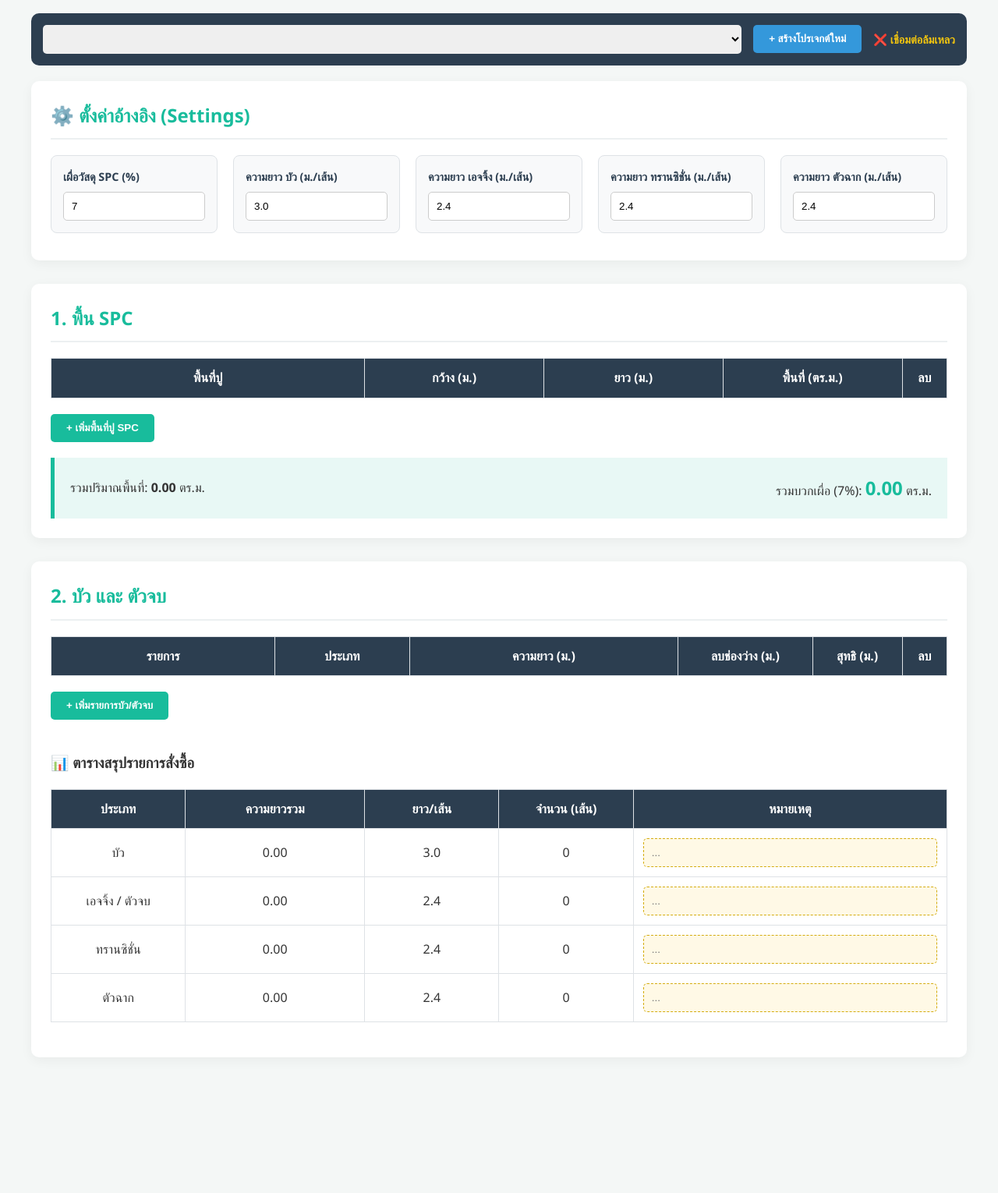
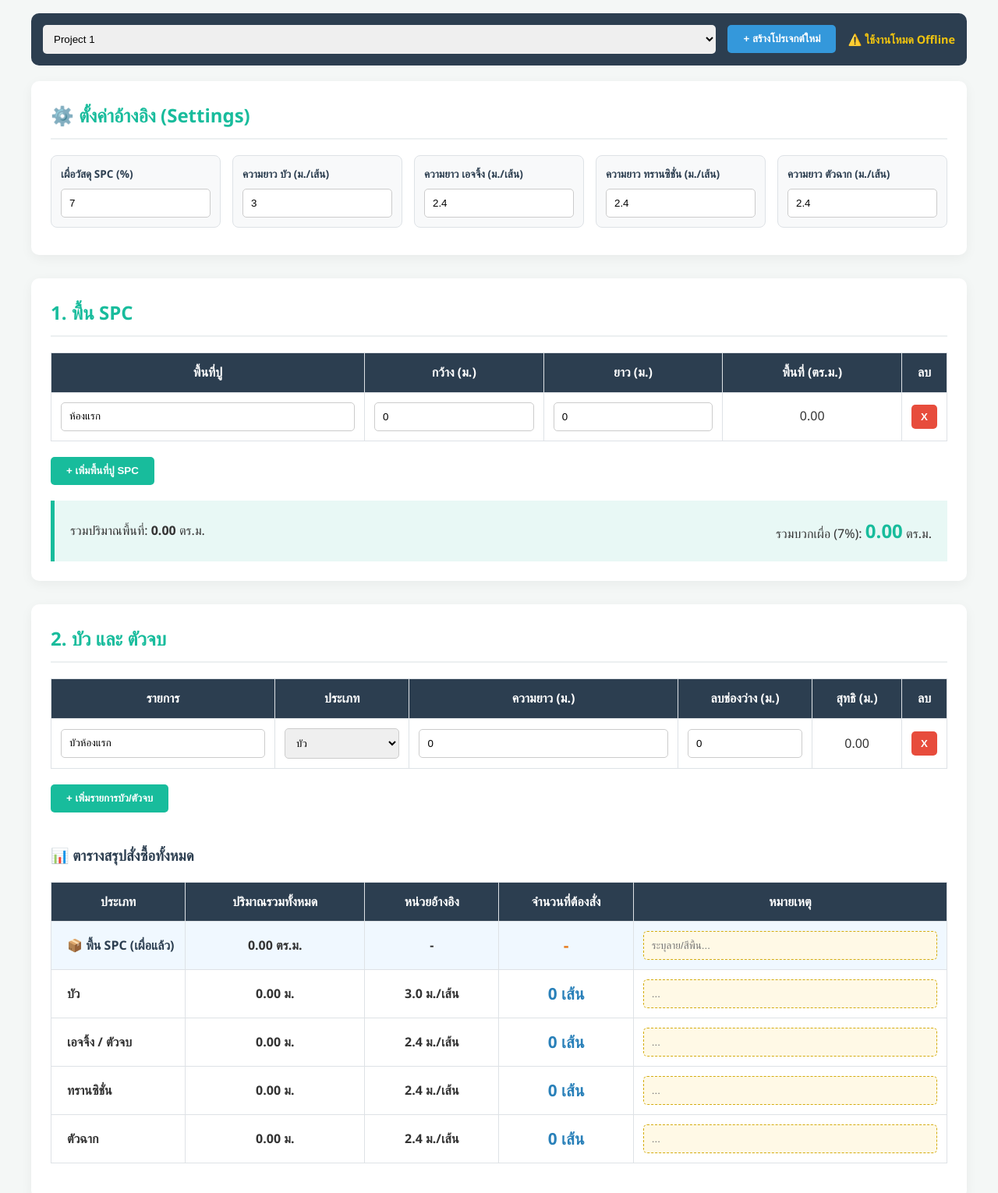
Before and after one commit to chutimonitgen12/Floor_Material_Database, a plain HTML site: page index.html in a window 1280 px wide. Shown: the part 96-1626 px from the top of the page at 78% size. Before the commit the page ends 1502 px from the top, so only its background shows below. Drawn offline with Linux system fonts and the light colour scheme; no server answers.

Commit message:
Add files via upload

```diff
--- a/index.html
+++ b/index.html
@@ -3,7 +3,7 @@
 <head>
     <meta charset="UTF-8">
     <meta name="viewport" content="width=device-width, initial-scale=1.0">
-    <title>โปรแกรมคำนวณวัสดุปูพื้น (ระบบ Cloud Database)</title>
+    <title>โปรแกรมคำนวณวัสดุปูพื้น (Cloud Database)</title>
     <style>
         :root { --primary: #2c3e50; --secondary: #18bc9c; --bg: #f4f7f6; --border: #dee2e6; }
         body { font-family: 'Segoe UI', Tahoma, sans-serif; background-color: var(--bg); color: #333; margin: 0; padding: 20px; line-height: 1.6; }
@@ -11,11 +11,11 @@
         h1 { text-align: center; color: var(--primary); margin-bottom: 20px; }
         .card { background: #fff; border-radius: 10px; box-shadow: 0 4px 15px rgba(0,0,0,0.05); padding: 25px; margin-bottom: 30px; }
         h2 { color: var(--secondary); border-bottom: 2px solid #ecf0f1; padding-bottom: 10px; margin-top: 0; }
-        .settings-grid { display: grid; grid-template-columns: repeat(auto-fit, minmax(200px, 1fr)); gap: 20px; margin-bottom: 10px; }
-        .setting-item { display: flex; flex-direction: column; background: #f8f9fa; padding: 15px; border-radius: 8px; border: 1px solid var(--border); }
-        .setting-item label { margin-bottom: 8px; font-weight: 600; color: var(--primary); font-size: 0.9em; }
+        .settings-grid { display: grid; grid-template-columns: repeat(auto-fit, minmax(180px, 1fr)); gap: 15px; margin-bottom: 10px; }
+        .setting-item { display: flex; flex-direction: column; background: #f8f9fa; padding: 12px; border-radius: 8px; border: 1px solid var(--border); }
+        .setting-item label { margin-bottom: 8px; font-weight: 600; color: var(--primary); font-size: 0.85em; }
         table { width: 100%; border-collapse: collapse; margin-bottom: 20px; }
-        th, td { border: 1px solid var(--border); padding: 12px; text-align: center; }
+        th, td { border: 1px solid var(--border); padding: 12px; text-align: center; vertical-align: middle; }
         th { background-color: var(--primary); color: white; white-space: nowrap; }
         input, select { width: 100%; padding: 10px; border: 1px solid #ccc; border-radius: 5px; box-sizing: border-box; }
         button { background-color: var(--secondary); color: white; border: none; padding: 10px 20px; border-radius: 5px; cursor: pointer; font-weight: bold; }
@@ -24,11 +24,12 @@
         .summary-box { background-color: #e8f8f5; border-left: 5px solid var(--secondary); padding: 20px; margin-top: 20px; display: flex; justify-content: space-between; align-items: center; }
         .note-cell input { background-color: #fff9e6; border: 1px dashed #d4ac0d; }
 
-        .project-bar { display: flex; gap: 15px; background: var(--primary); padding: 15px; border-radius: 10px; margin-bottom: 20px; align-items: center; }
-        .project-bar select { flex: 1; padding: 10px; border-radius: 5px; border: none; }
+        .project-bar { display: flex; gap: 15px; background: var(--primary); padding: 15px; border-radius: 10px; margin-bottom: 20px; align-items: center; flex-wrap: wrap; }
+        .project-bar select { flex: 1; padding: 10px; border-radius: 5px; border: none; min-width: 200px; }
         .project-bar button { background: #3498db; }
         .project-bar button:hover { background: #2980b9; }
         .status { color: #f1c40f; font-size: 0.9em; margin-left: auto; font-weight: bold; }
+        .sum-table td { font-weight: bold; }
     </style>
 </head>
 <body>
@@ -78,15 +79,54 @@
         </div>
         <button onclick="addProfileRow()">+ เพิ่มรายการบัว/ตัวจบ</button>
 
-        <h3 style="margin-top: 40px;">📊 ตารางสรุปรายการสั่งซื้อ</h3>
+        <h3 style="margin-top: 40px; color: var(--primary);">📊 ตารางสรุปสั่งซื้อทั้งหมด</h3>
         <div style="overflow-x: auto;">
             <table class="sum-table">
-                <thead><tr><th width="15%">ประเภท</th><th width="20%">ความยาวรวม</th><th width="15%">ยาว/เส้น</th><th width="15%">จำนวน (เส้น)</th><th width="35%">หมายเหตุ</th></tr></thead>
+                <thead>
+                    <tr>
+                        <th width="15%">ประเภท</th>
+                        <th width="20%">ปริมาณรวมทั้งหมด</th>
+                        <th width="15%">หน่วยอ้างอิง</th>
+                        <th width="15%">จำนวนที่ต้องสั่ง</th>
+                        <th width="35%">หมายเหตุ</th>
+                    </tr>
+                </thead>
                 <tbody>
-                    <tr><td>บัว</td><td id="sum-bua-len">0.00</td><td id="ref-bua">3.0</td><td id="qty-bua">0</td><td class="note-cell"><input type="text" id="note-bua" oninput="calculateAll()" placeholder="..."></td></tr>
-                    <tr><td>เอจจิ้ง / ตัวจบ</td><td id="sum-edging-len">0.00</td><td id="ref-edging">2.4</td><td id="qty-edging">0</td><td class="note-cell"><input type="text" id="note-edging" oninput="calculateAll()" placeholder="..."></td></tr>
-                    <tr><td>ทรานซิชั่น</td><td id="sum-trans-len">0.00</td><td id="ref-trans">2.4</td><td id="qty-trans">0</td><td class="note-cell"><input type="text" id="note-trans" oninput="calculateAll()" placeholder="..."></td></tr>
-                    <tr><td>ตัวฉาก</td><td id="sum-corner-len">0.00</td><td id="ref-corner">2.4</td><td id="qty-corner">0</td><td class="note-cell"><input type="text" id="note-corner" oninput="calculateAll()" placeholder="..."></td></tr>
+                    <tr style="background-color: #f0f8ff;">
+                        <td style="text-align:left; padding-left:20px; color: #2c3e50;">📦 พื้น SPC (เผื่อแล้ว)</td>
+                        <td><span id="sum-spc-area">0.00</span> ตร.ม.</td>
+                        <td>-</td>
+                        <td style="color:#e67e22; font-size:1.3em;">-</td>
+                        <td class="note-cell"><input type="text" id="note-spc" oninput="calculateAll()" placeholder="ระบุลาย/สีพื้น..."></td>
+                    </tr>
+                    <tr>
+                        <td style="text-align:left; padding-left:20px;">บัว</td>
+                        <td><span id="sum-bua-len">0.00</span> ม.</td>
+                        <td><span id="ref-bua">3.0</span> ม./เส้น</td>
+                        <td style="color:#2980b9; font-size:1.3em;"><span id="qty-bua">0</span> เส้น</td>
+                        <td class="note-cell"><input type="text" id="note-bua" oninput="calculateAll()" placeholder="..."></td>
+                    </tr>
+                    <tr>
+                        <td style="text-align:left; padding-left:20px;">เอจจิ้ง / ตัวจบ</td>
+                        <td><span id="sum-edging-len">0.00</span> ม.</td>
+                        <td><span id="ref-edging">2.4</span> ม./เส้น</td>
+                        <td style="color:#2980b9; font-size:1.3em;"><span id="qty-edging">0</span> เส้น</td>
+                        <td class="note-cell"><input type="text" id="note-edging" oninput="calculateAll()" placeholder="..."></td>
+                    </tr>
+                    <tr>
+                        <td style="text-align:left; padding-left:20px;">ทรานซิชั่น</td>
+                        <td><span id="sum-trans-len">0.00</span> ม.</td>
+                        <td><span id="ref-trans">2.4</span> ม./เส้น</td>
+                        <td style="color:#2980b9; font-size:1.3em;"><span id="qty-trans">0</span> เส้น</td>
+                        <td class="note-cell"><input type="text" id="note-trans" oninput="calculateAll()" placeholder="..."></td>
+                    </tr>
+                    <tr>
+                        <td style="text-align:left; padding-left:20px;">ตัวฉาก</td>
+                        <td><span id="sum-corner-len">0.00</span> ม.</td>
+                        <td><span id="ref-corner">2.4</span> ม./เส้น</td>
+                        <td style="color:#2980b9; font-size:1.3em;"><span id="qty-corner">0</span> เส้น</td>
+                        <td class="note-cell"><input type="text" id="note-corner" oninput="calculateAll()" placeholder="..."></td>
+                    </tr>
                 </tbody>
             </table>
         </div>
@@ -94,51 +134,52 @@
 </div>
 
 <script>
-    // ⚠️ นำ URL เว็บแอปที่ก๊อปมาจาก Google Apps Script วางตรงนี้แทนเครื่องหมายคำพูดด้านล่าง
-    const WEB_APP_URL = "https://script.google.com/macros/s/AKfycbz4MLnSR5oLvCBu8cHJoAWTmEi_TJHYFGQpyW3Q1pxFV9gF7EmXRgeLdy_t-tIjBIMF/exec";
+    // ⚠️ อย่าลืมนำ URL เว็บแอปที่ก๊อปมาจาก Google Apps Script วางตรงนี้
+    const WEB_APP_URL = "วางURLของกูเกิลแอปสคริปต์ตรงนี้";
 
     let projects = {};
     let currentProject = '';
     let saveTimeout;
 
-    // โดนเรียกทันทีเมื่อเปิดหน้าเว็บ เพื่อดึงข้อมูลทั้งหมดจาก Cloud มาเก็บไว้ก่อน
     async function syncFromCloud() {
         document.getElementById('save-status').innerText = '⏳ กำลังดึงข้อมูลจาก Cloud...';
         try {
+            if(WEB_APP_URL.includes("วางURL")) throw new Error("No URL");
+
             let response = await fetch(WEB_APP_URL);
             projects = await response.json();
 
-            if (Object.keys(projects).length === 0) {
-                projects["Project 1"] = getEmptyProjectData();
-            }
+            if (Object.keys(projects).length === 0) projects["Project 1"] = getEmptyProjectData();
             currentProject = Object.keys(projects)[0];
             updateProjectSelector();
             loadProject();
             document.getElementById('save-status').innerText = '✔️ คลาวด์พร้อมใช้งาน';
         } catch (error) {
-            document.getElementById('save-status').innerText = '❌ เชื่อมต่อล้มเหลว';
-            console.error(error);
+            projects = JSON.parse(localStorage.getItem('offline_projects')) || { "Project 1": getEmptyProjectData() };
+            currentProject = Object.keys(projects)[0];
+            updateProjectSelector();
+            loadProject();
+            document.getElementById('save-status').innerText = '⚠️ ใช้งานโหมด Offline';
         }
     }
 
-    // ฟังก์ชันส่งข้อมูลขึ้นไปเซฟบน Google Sheets อัตโนมัติ
     async function syncToCloud() {
+        if(WEB_APP_URL.includes("วางURL")) {
+            localStorage.setItem('offline_projects', JSON.stringify(projects));
+            document.getElementById('save-status').innerText = '✔️ บันทึก Offline แล้ว';
+            return;
+        }
+
         document.getElementById('save-status').innerText = '💾 กำลังอัปโหลดข้อมูลคลาวด์...';
         try {
-            let payload = {
-                projectName: currentProject,
-                projectData: projects[currentProject]
-            };
-
-            // ส่งข้อมูลแบบ POST ไปที่ Apps Script
+            let payload = { projectName: currentProject, projectData: projects[currentProject] };
             await fetch(WEB_APP_URL, {
                 method: 'POST',
-                mode: 'no-cors', // บังคับไม่ให้เกิดปัญหา Cross-Origin
+                mode: 'no-cors',
                 cache: 'no-cache',
                 headers: { 'Content-Type': 'application/json' },
                 body: JSON.stringify(payload)
             });
-
             document.getElementById('save-status').innerText = '☁️ บันทึกลง Cloud สำเร็จ';
         } catch (error) {
             document.getElementById('save-status').innerText = '❌ บันทึกคลาวด์ล้มเหลว';
@@ -150,7 +191,7 @@
             settings: { waste: 7, bua: 3.0, edging: 2.4, trans: 2.4, corner: 2.4 },
             spc: [{ name: "ห้องแรก", w: 0, l: 0 }],
             profile: [{ name: "บัวห้องแรก", type: "bua", len: "0", ded: "0" }],
-            notes: { bua: "", edging: "", trans: "", corner: "" }
+            notes: { spc: "", bua: "", edging: "", trans: "", corner: "" }
         };
     }
 
@@ -180,12 +221,14 @@
         currentProject = document.getElementById('project-selector').value;
         let data = projects[currentProject];
 
-        document.getElementById('spc-waste').value = data.settings.waste;
-        document.getElementById('len-bua').value = data.settings.bua;
-        document.getElementById('len-edging').value = data.settings.edging;
-        document.getElementById('len-trans').value = data.settings.trans;
-        document.getElementById('len-corner').value = data.settings.corner;
+        // Load Settings
+        document.getElementById('spc-waste').value = data.settings.waste || 7;
+        document.getElementById('len-bua').value = data.settings.bua || 3.0;
+        document.getElementById('len-edging').value = data.settings.edging || 2.4;
+        document.getElementById('len-trans').value = data.settings.trans || 2.4;
+        document.getElementById('len-corner').value = data.settings.corner || 2.4;
 
+        // Load SPC
         let spcHTML = '';
         data.spc.forEach(r => {
             spcHTML += `<tr>
@@ -198,6 +241,7 @@
         });
         document.getElementById('spc-body').innerHTML = spcHTML;
 
+        // Load Profiles
         let profHTML = '';
         data.profile.forEach(r => {
             profHTML += `<tr>
@@ -216,6 +260,8 @@
         });
         document.getElementById('profile-body').innerHTML = profHTML;
 
+        // Load Notes
+        document.getElementById('note-spc').value = data.notes.spc || "";
         document.getElementById('note-bua').value = data.notes.bua || "";
         document.getElementById('note-edging').value = data.notes.edging || "";
         document.getElementById('note-trans').value = data.notes.trans || "";
@@ -226,6 +272,7 @@
 
     function collectCurrentData() {
         let data = { settings: {}, spc: [], profile: [], notes: {} };
+
         data.settings.waste = document.getElementById('spc-waste').value;
         data.settings.bua = document.getElementById('len-bua').value;
         data.settings.edging = document.getElementById('len-edging').value;
@@ -243,6 +290,7 @@
             data.profile.push({ name: inputs[0].value, type: sel, len: inputs[1].value, ded: inputs[2].value });
         });
 
+        data.notes.spc = document.getElementById('note-spc').value;
         data.notes.bua = document.getElementById('note-bua').value;
         data.notes.edging = document.getElementById('note-edging').value;
         data.notes.trans = document.getElementById('note-trans').value;
@@ -254,23 +302,40 @@
     function evalStr(str) { try { return Function('"use strict";return (' + str.replace(/[^\d\.\+\-]/g, '') + ')')()||0; } catch(e){ return 0; } }
 
     function calculateAll(triggerUpload = true) {
+        // 1. คำนวณ SPC
         let spcTotal = 0;
         document.querySelectorAll('#spc-body tr').forEach(row => {
             let w = parseFloat(row.querySelectorAll('input')[1].value) || 0, l = parseFloat(row.querySelectorAll('input')[2].value) || 0;
-            row.querySelector('.spc-area').innerText = (w * l).toFixed(2); spcTotal += (w * l);
+            let area = w * l;
+            row.querySelector('.spc-area').innerText = area.toFixed(2);
+            spcTotal += area;
         });
+
         let waste = parseFloat(document.getElementById('spc-waste').value) || 0;
+        let finalSpcArea = spcTotal * (1 + waste/100);
+
         document.getElementById('spc-total-area').innerText = spcTotal.toFixed(2);
         document.getElementById('display-waste').innerText = waste;
-        document.getElementById('spc-final-area').innerText = (spcTotal * (1 + waste/100)).toFixed(2);
+        document.getElementById('spc-final-area').innerText = finalSpcArea.toFixed(2);
 
+        // อัปเดตพื้นที่ SPC ในตารางสรุปด้านล่างสุด
+        document.getElementById('sum-spc-area').innerText = finalSpcArea.toFixed(2);
+
+        // 2. คำนวณ บัว-ตัวจบ
         let totals = { bua: 0, edging: 0, trans: 0, corner: 0 };
         document.querySelectorAll('#profile-body tr').forEach(row => {
             let type = row.querySelector('select').value, net = Math.max(0, evalStr(row.querySelectorAll('input')[1].value) - evalStr(row.querySelectorAll('input')[2].value));
-            row.querySelector('.profile-net').innerText = net.toFixed(2); totals[type] += net;
+            row.querySelector('.profile-net').innerText = net.toFixed(2);
+            totals[type] += net;
         });
 
-        const refs = { bua: parseFloat(document.getElementById('len-bua').value)||1, edging: parseFloat(document.getElementById('len-edging').value)||1, trans: parseFloat(document.getElementById('len-trans').value)||1, corner: parseFloat(document.getElementById('len-corner').value)||1 };
+        const refs = {
+            bua: parseFloat(document.getElementById('len-bua').value)||1,
+            edging: parseFloat(document.getElementById('len-edging').value)||1,
+            trans: parseFloat(document.getElementById('len-trans').value)||1,
+            corner: parseFloat(document.getElementById('len-corner').value)||1
+        };
+
         for (let k in totals) {
             document.getElementById(`sum-${k}-len`).innerText = totals[k].toFixed(2);
             document.getElementById(`ref-${k}`).innerText = refs[k].toFixed(1);
@@ -279,7 +344,6 @@
 
         if (triggerUpload) {
             collectCurrentData();
-            // หน่วงเวลาการเซฟอัตโนมัติ เพื่อป้องกันการอัปโหลดถี่เกินไปในขณะกำลังพิมพ์ตัวเลข
             clearTimeout(saveTimeout);
             saveTimeout = setTimeout(syncToCloud, 2000);
         }
```
